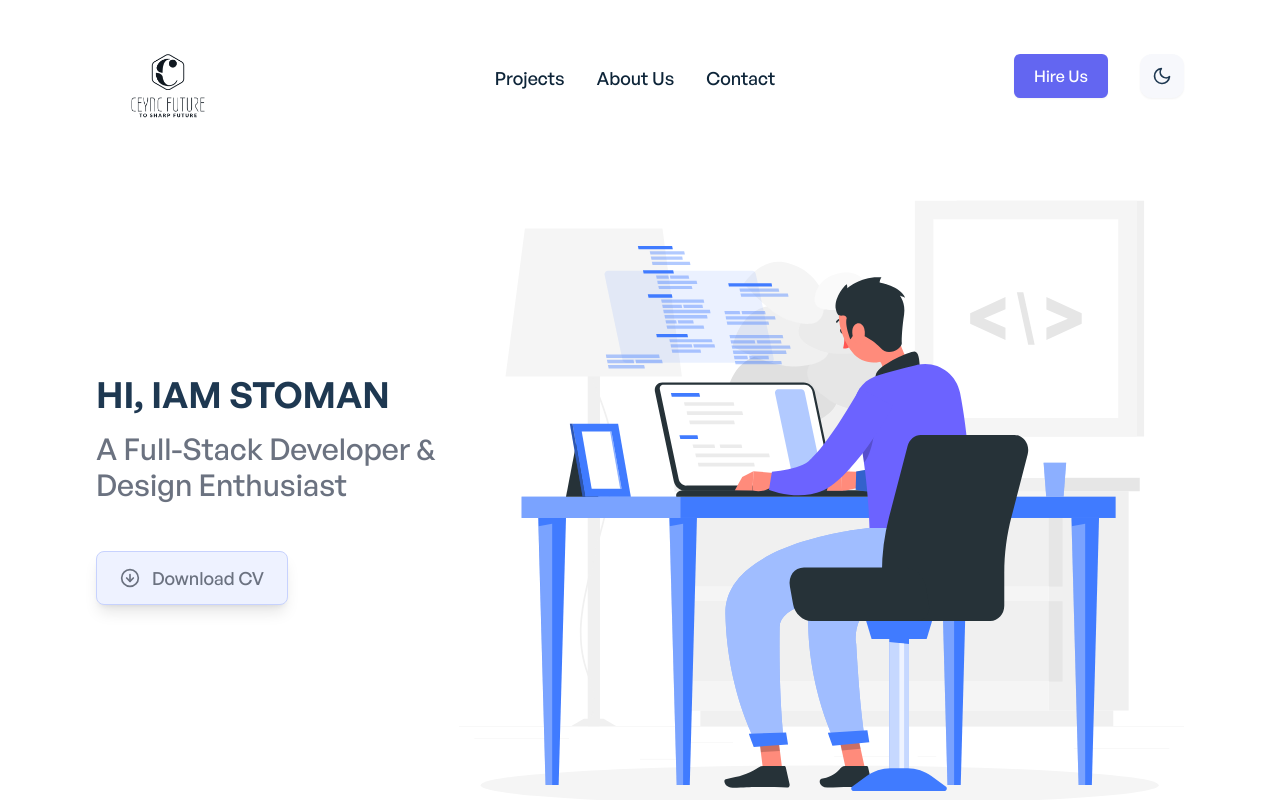
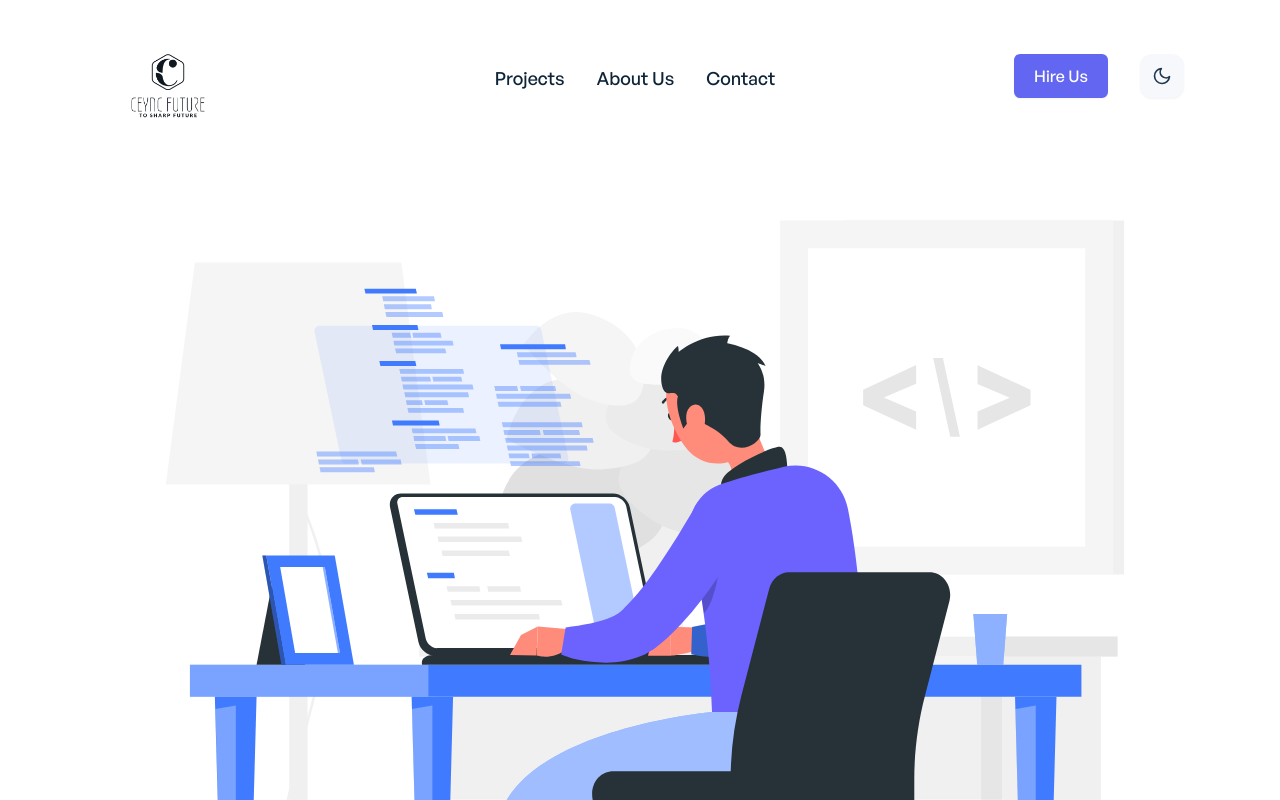
Before and after one commit to CeyncFuture/portfolio, a React (Create React App) app: page / in a window 1280 px wide. Shown: the top 800 px of the page. Built offline with nearby package versions, Linux system fonts and the light colour scheme.

Commit message:
Changed banner site

```diff
--- a/src/components/shared/AppBanner.jsx
+++ b/src/components/shared/AppBanner.jsx
@@ -12,61 +12,13 @@ const AppBanner = () => {
 			initial={{ opacity: 0 }}
 			animate={{ opacity: 1 }}
 			transition={{ ease: 'easeInOut', duration: 0.9, delay: 0.2 }}
-			className="flex flex-col sm:justify-between items-center sm:flex-row mt-12 md:mt-2"
+			className="flex flex-col sm:justify-between items-center sm:flex-row mt-12 md:mt-2 "
 		>
-			<div className="w-full md:w-1/3 text-left">
-				<motion.h1
-					initial={{ opacity: 0 }}
-					animate={{ opacity: 1 }}
-					transition={{
-						ease: 'easeInOut',
-						duration: 0.9,
-						delay: 0.1,
-					}}
-					className="font-general-semibold text-2xl lg:text-3xl xl:text-4xl text-center sm:text-left text-ternary-dark dark:text-primary-light uppercase"
-				>
-					Hi, Iam Stoman
-				</motion.h1>
-				<motion.p
-					initial={{ opacity: 0 }}
-					animate={{ opacity: 1 }}
-					transition={{
-						ease: 'easeInOut',
-						duration: 0.9,
-						delay: 0.2,
-					}}
-					className="font-general-medium mt-4 text-lg md:text-xl lg:text-2xl xl:text-3xl text-center sm:text-left leading-normal text-gray-500 dark:text-gray-200"
-				>
-					A Full-Stack Developer & Design Enthusiast
-				</motion.p>
-				<motion.div
-					initial={{ opacity: 0 }}
-					animate={{ opacity: 1 }}
-					transition={{
-						ease: 'easeInOut',
-						duration: 0.9,
-						delay: 0.3,
-					}}
-					className="flex justify-center sm:block"
-				>
-					<a
-						download="Stoman-Resume.pdf"
-						href="/files/Stoman-Resume.pdf"
-						className="font-general-medium flex justify-center items-center w-36 sm:w-48 mt-12 mb-6 sm:mb-0 text-lg border border-indigo-200 dark:border-ternary-dark py-2.5 sm:py-3 shadow-lg rounded-lg bg-indigo-50 focus:ring-1 focus:ring-indigo-900 hover:bg-indigo-500 text-gray-500 hover:text-white duration-500"
-						aria-label="Download Resume"
-					>
-						<FiArrowDownCircle className="mr-2 sm:mr-3 h-5 w-5 sn:w-6 sm:h-6 duration-100"></FiArrowDownCircle>
-						<span className="text-sm sm:text-lg font-general-medium duration-100">
-							Download CV
-						</span>
-					</a>
-				</motion.div>
-			</div>
 			<motion.div
 				initial={{ opacity: 0, y: -180 }}
 				animate={{ opacity: 1, y: 0 }}
 				transition={{ ease: 'easeInOut', duration: 0.9, delay: 0.2 }}
-				className="w-full sm:w-2/3 text-right float-right mt-8 sm:mt-0"
+				className="w-full text-right float-right mt-8 sm:mt-0"
 			>
 				<img
 					src={
```
Also changed, not shown: 1 other file (tests, documents, lock files or other folders).
